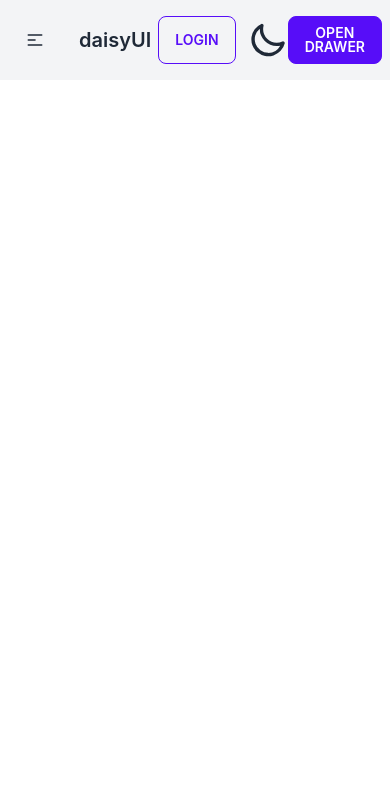
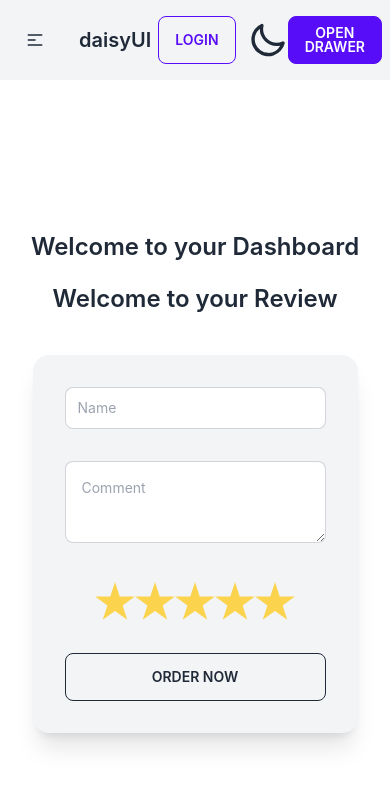
Before and after one commit to mdtohid/Trs-project, a React (Create React App) app: page /dashboard/myReview in a window 390 px wide. Shown: the top 786 px of the page. Built offline with nearby package versions, Linux system fonts and the light colour scheme; no server answers.

Commit message:
MyProfile component

```diff
--- a/src/App.js
+++ b/src/App.js
@@ -5,6 +5,9 @@ import Header from './Components/Header/Header';
 import Home from './Components/Home/Home';
 import Items from './Components/Items/Items';
 import Login from './Components/Login/Login';
+import MyOrder from './Components/MyOrder/MyOrder';
+import MyProfile from './Components/MyProfile/MyProfile';
+import MyReview from './Components/MyReview/MyReview';
 import OrderItem from './Components/OrderItem/OrderItem';
 import Signup from './Components/Signup/Signup';
 
@@ -19,7 +22,9 @@ function App() {
         <Route path='/items' element={<Items></Items>}></Route>
         <Route path='/items/:id' element={<OrderItem></OrderItem>}></Route>
         <Route path='/dashboard' element={<Dashboard></Dashboard>}>
-
+          <Route path="myProfile" element={<MyProfile></MyProfile>} />
+          <Route path="myReview" element={<MyReview></MyReview>} />
+          <Route path="myOrder" element={<MyOrder></MyOrder>} />
         </Route>
       </Routes>
     </div>
--- a/src/Components/Dashboard/Dashboard.js
+++ b/src/Components/Dashboard/Dashboard.js
@@ -1,24 +1,27 @@
 import React from 'react';
 import { Outlet } from 'react-router';
+import { Link } from 'react-router-dom';
+import './Dashboard.css';
 
 const Dashboard = () => {
     return (
-        <div>
-            {/* drawer for mobile responsive */}
         <div className="drawer drawer-mobile">
             <input id="my-drawer-2" type="checkbox" className="drawer-toggle" />
+            <div className="drawer-content flex flex-col items-center justify-center">
+                {/* <!-- Page content here --> */}
+                <h1 className='text-2xl text-center font-semibold'>Welcome to your Dashboard</h1>
+                <Outlet />
+            </div>
 
             <div className="drawer-side">
                 <label htmlFor="my-drawer-2" className="drawer-overlay"></label>
-                    <ul className="menu p-4 w-80 bg-base-100 text-base-content bg-gray-100">
+                <ul className="menu p-4 w-80 bg-gray-100 text-base-content text-xl font-semibold">
                     {/* <!-- Sidebar content here --> */}
-                        <li><a>Sidebar Item 1</a></li>
-                        <li><a>Sidebar Item 2</a></li>
-                        <li><a>Sidebar Item 3</a></li>
+                    <li><Link to='myProfile'>My Profile</Link></li>
+                    <li><Link to='myReview'>Add a Review</Link></li>
+                    <li><Link to='myOrder'>My Orders</Link></li>
                 </ul>
             </div>
-            </div>
-            <Outlet />
         </div>
     );
 };
--- /dev/null
+++ b/src/Components/MyOrder/MyOrder.js
@@ -0,0 +1,11 @@
+import React from 'react';
+
+const MyOrder = () => {
+    return (
+        <div>
+            <h1 className='text-2xl text-center font-semibold'>Welcome to your Order</h1>
+        </div>
+    );
+};
+
+export default MyOrder;
--- /dev/null
+++ b/src/Components/MyProfile/MyProfile.js
@@ -0,0 +1,128 @@
+import React, { useEffect, useState } from 'react';
+import { useForm } from 'react-hook-form';
+import auth from '../../firebase.init';
+import avatar from '../../image/avatar.ico';
+import { useAuthState } from 'react-firebase-hooks/auth';
+import { useQuery } from '@tanstack/react-query';
+
+const MyProfile = () => {
+    const { register, formState: { errors }, handleSubmit, reset } = useForm();
+    const [user, loading, error] = useAuthState(auth);
+
+    const { isLoading, error1, data:profile, refetch} = useQuery({
+        queryKey: ['myProfile', user],
+        queryFn: () =>
+          fetch(`http://localhost:5000/myProfile/${user?.email}`).then(
+            (res) => res.json(),
+          ),
+      })
+
+    const onSubmit = async (data) => {
+        const name = user.displayName;
+        const email = user.email;
+        const mobileNumber = data.mobileNumber;
+        const address = data.address;
+        const education = data.education;
+        const linkedin = data.linkedin;
+        const orderDetails = {
+            name,
+            email,
+            address,
+            education,
+            linkedin,
+            mobileNumber
+        }
+        console.log(orderDetails);
+        reset();
+
+        await fetch(`http://localhost:5000/myProfile`, {
+            method: "POST", // or 'PUT'
+            headers: {
+                "Content-Type": "application/json",
+            },
+            body: JSON.stringify(orderDetails),
+        })
+            .then(res => res.json())
+            .then(data => console.log(data));
+
+
+        await fetch(`http://localhost:5000/myProfile`, {
+            method: "PUT", // or 'PUT'
+            headers: {
+                "Content-Type": "application/json",
+            },
+            body: JSON.stringify(orderDetails),
+        })
+            .then(res => res.json())
+            .then(data => console.log(data));
+
+        refetch()
+    };
+
+    return (
+        <div className='w-full'>
+            <h1 className='text-2xl text-center font-semibold my-5'>Welcome to your profile</h1>
+            <div className='flex flex-col lg:flex-row gap-8 w-full p-10'>
+                <div className="card w-full lg:w-6/12 bg-gray-100 shadow-xl py-6">
+                    <div className="avatar placeholder mx-auto my-2">
+                        <div className="w-32 rounded-full">
+                            <img src={avatar} alt='' />
+                        </div>
+                    </div>
+
+                    <div className="card-body items-center text-center">
+                        <h2 className="card-title">Name: {profile?.name} </h2>
+                        <h2 className="card-title">Email: {profile?.email}</h2>
+                        <h2 className="card-title">Address: {profile?.address} </h2>
+                        <h2 className="card-title">Education: {profile?.education} </h2>
+                        <h2 className="card-title">Linkedin Link: {profile?.linkedin} </h2>
+                        <h2 className="card-title">Mobile Number: {profile?.mobileNumber}</h2>
+                    </div>
+                </div>
+
+                <form onSubmit={handleSubmit(onSubmit)} className='flex flex-col gap-4 gap-y-8 card w-full lg:w-6/12	justify-center items-center bg-gray-100 shadow-xl p-8'>
+                    <div className='w-full max-w-md'>
+                        <input
+                            placeholder="Mobile Number" className="input input-bordered input-sm py-5   w-full max-w-md"
+                            type='tel'
+                            {...register("mobileNumber", { required: "Mobile Number is required" })}
+                            aria-invalid={errors.mobileNumber ? "true" : "false"}
+                        />
+                        {errors.mobileNumber && <p role="alert">{errors.mobileNumber?.message}</p>}
+                    </div>
+
+                    <div className='w-full max-w-md'>
+                        <input
+                            placeholder="Address" className="input input-bordered input-sm py-5   w-full max-w-md"
+                            {...register("address", { required: "Email Address is required" })}
+                            aria-invalid={errors.address ? "true" : "false"}
+                        />
+                        {errors.address && <p role="alert">{errors.address?.message}</p>}
+                    </div>
+
+                    <div className='w-full max-w-md'>
+                        <input
+                            placeholder="Education" className="input input-bordered input-sm py-5   w-full max-w-md"
+                            {...register("education", { required: "Email Address is required" })}
+                            aria-invalid={errors.education ? "true" : "false"}
+                        />
+                        {errors.education && <p role="alert">{errors.education?.message}</p>}
+                    </div>
+
+                    <div className='w-full max-w-md'>
+                        <input
+                            placeholder="Linkedin Link" className="input input-bordered input-sm py-5   w-full max-w-md"
+                            {...register("linkedin", { required: "Email Address is required" })}
+                            aria-invalid={errors.linkedin ? "true" : "false"}
+                        />
+                        {errors.linkedin && <p role="alert">{errors.linkedin?.message}</p>}
+                    </div>
+
+                    <input className='btn btn-outline input input-sm   w-full max-w-sm' type="submit" value='ORDER NOW' />
+                </form>
+            </div>
+        </div>
+    );
+};
+
+export default MyProfile;
--- /dev/null
+++ b/src/Components/MyReview/MyReview.js
@@ -0,0 +1,61 @@
+import React, { useState } from 'react';
+import { useForm } from 'react-hook-form';
+
+const MyReview = () => {
+    const { register, formState: { errors }, handleSubmit, reset } = useForm();
+    const [rating, setRating] = useState(0);
+    console.log(rating);
+
+    const onSubmit = async (data) => {
+        const name = data.name;
+        const comment = data.comment;
+        const starRating = rating;
+        const orderDetails = {
+            name,
+            comment,
+            starRating
+        }
+        console.log(orderDetails);
+        reset();
+    };
+
+    const handleRating = (event) => {
+        // console.log(event?.target.value);
+        setRating(event?.target.value)
+    }
+    return (
+        <div className='w-full'>
+            <h1 className='text-2xl text-center font-semibold my-5'>Welcome to your Review</h1>
+            <form onSubmit={handleSubmit(onSubmit)} className='flex flex-col gap-4 gap-y-8 card w-10/12 lg:w-6/12 justify-center items-center bg-gray-100 shadow-xl p-8 mx-auto my-10'>
+                <div className='w-full max-w-md'>
+                    <input
+                        placeholder="Name" className="input input-bordered input-sm py-5   w-full max-w-md"
+                        {...register("name", { required: "Name is required" })}
+                        aria-invalid={errors.name ? "true" : "false"}
+                    />
+                    {errors.name && <p role="alert">{errors.name?.message}</p>}
+                </div>
+
+                <div className='w-full max-w-md'>
+                    <textarea
+                        placeholder="Comment" className="textarea textarea-bordered textarea-md w-full max-w-md"
+                        {...register("comment", { required: "Comment is required" })}
+                        aria-invalid={errors.comment ? "true" : "false"}
+                    />
+                    {errors.comment && <p role="alert">{errors.comment?.message}</p>}
+                </div>
+                <div className="rating rating-lg" onChange={handleRating}>
+                    <input type="radio" name="rating-1" className="mask mask-star bg-amber-300" value='1' />
+                    <input type="radio" name="rating-1" className="mask mask-star bg-amber-300" value='2' />
+                    <input type="radio" name="rating-1" className="mask mask-star bg-amber-300" value='3' />
+                    <input type="radio" name="rating-1" className="mask mask-star bg-amber-300" value='4' />
+                    <input type="radio" name="rating-1" className="mask mask-star bg-amber-300" value='5' />
+                </div>
+
+                <input className='btn btn-outline input input-sm   w-full max-w-md' type="submit" value='ORDER NOW' />
+            </form>
+        </div>
+    );
+};
+
+export default MyReview;
```
Also changed, not shown: src/Components/MyOrder/MyOrder.css (added), src/Components/MyProfile/MyProfile.css (added), src/Components/MyReview/MyReview.css (added), src/image/teamMember1.png (added), 1 other file (tests, documents, lock files or other folders). Lines whose indentation alone changed are shown as unchanged.
